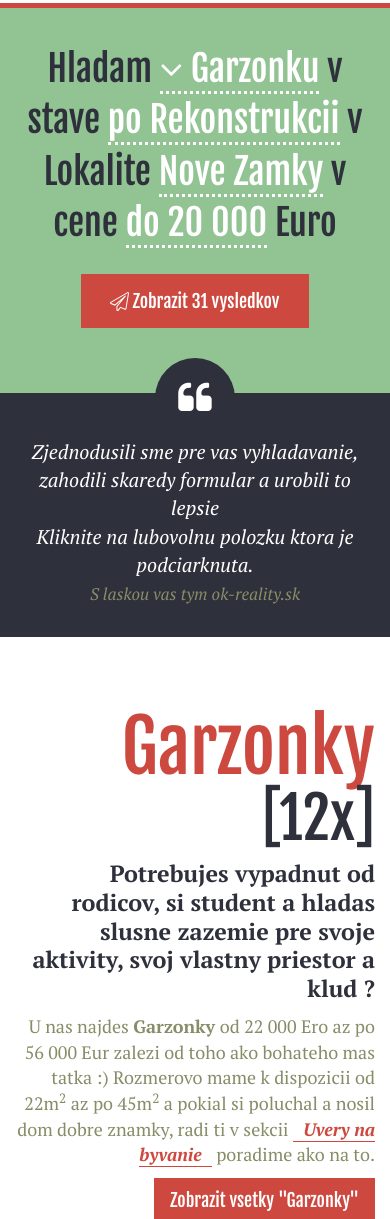
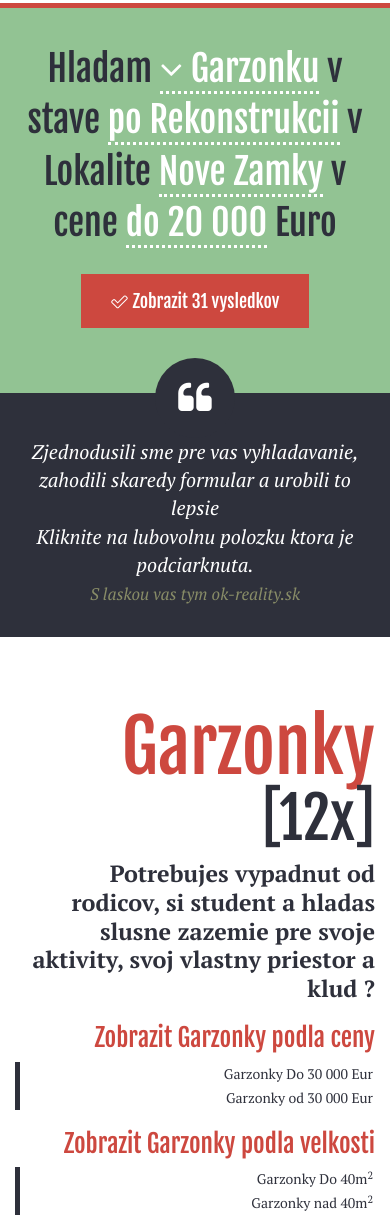
Before and after one commit to quaplo/ok-redesign, a PHP site: page / in a window 390 px wide. Shown: the part 47-1266 px from the top of the page. Run offline with PHP 8.4, Linux system fonts and the light colour scheme; some libraries are stand-ins or nearby versions.

Commit message:
responsive gugixing

```diff
--- a/css/main.css
+++ b/css/main.css
@@ -3,12 +3,10 @@
 @import "n-l-form.css";
 @import "typography.css";
 
-.prop-list {
-    background: #2E303B;
-}
+
 
 .prop-list {
-    background: #92C393;
+
     color: #2E303B;
     position: relative;
     overflow: hidden;
--- a/css/typography.css
+++ b/css/typography.css
@@ -8,6 +8,9 @@
     margin: 25px 0;
 }
 
+h4 {
+    font-size: 1.4rem;
+}
 
 /* Small devices (tablets, 768px and up) */
 @media (min-width: 768px) {
--- a/index.php
+++ b/index.php
@@ -84,7 +84,7 @@
             Hladam <a><i class="fa fa-angle-down" aria-hidden="true"></i> Garzonku</a> v stave <a>po Rekonstrukcii</a> v Lokalite <a>Nove Zamky</a> v cene <a>do 20 000</a> Euro
             <br/>
 
-            <a class="btn btn-lg btn-primary"><i class="fa fa-paper-plane storke" aria-hidden="true"></i> Zobrazit 31 vysledkov</a>
+            <a class="btn btn-lg btn-primary"><i class="fa fa-check storke" aria-hidden="true"></i> Zobrazit 31 vysledkov</a>
         </div>
     </div>
 </div>
@@ -105,25 +105,14 @@
 <div class="bg-1">
     <div class="container section-home">
         <div class="row">
-            <div class="col-lg-6 right">
+            <div class="col-lg-6 col-sm-6 right">
                 <h2>Garzonky <span>[12x]</span></h2>
                 <p class="perex">Potrebujes vypadnut od rodicov, si student a hladas slusne zazemie pre svoje aktivity, svoj vlastny priestor a klud ? </p>
-                <p class="text">U nas najdes <strong>Garzonky </strong> od 22 000 Ero az po 56 000 Eur zalezi od toho ako bohateho mas tatka :) Rozmerovo mame k dispozicii od 22m<sup>2</sup> az po 45m<sup>2</sup> a pokial si poluchal a nosil dom dobre znamky, radi ti v sekcii <a>Uvery na byvanie</a> poradime ako na to.</p>
-                <div class="tags">
-
-                </div>
+                <p class="text visible-lg">U nas najdes <strong>Garzonky </strong> od 22 000 Ero az po 56 000 Eur zalezi od toho ako bohateho mas tatka :) Rozmerovo mame k dispozicii od 22m<sup>2</sup> az po 45m<sup>2</sup> a pokial si poluchal a nosil dom dobre znamky, radi ti v sekcii <a>Uvery na byvanie</a> poradime ako na to.</p>
 
 
+                    <div class="row">
 
-                <div class="right">
-                    <a class="btn btn-lg btn-primary center">Zobrazit vsetky  "Garzonky"</a>
-                </div>
-            </div>
-
-            <div class="col-lg-6  ">
-                <div class="prop-list ">
-                    <img class="prsnt" src="http://nucleusproperties.in/uploads/interior/interior_design_image1423034853.jpg" />
-                    <div class="row">
                         <div class="col-lg-6">
                             <h4>Zobrazit  Garzonky podla ceny</h4>
                             <ul class="section-nav">
@@ -138,16 +127,40 @@
                                 <li><a href="#">Garzonky nad 40m<sup>2</sup></a></li>
                             </ul>
                         </div>
+
                     </div>
 
-
+                <div class="right">
+                    <a class="btn btn-lg btn-primary center">Zobrazit vsetky  "Garzonky"</a>
                 </div>
-
             </div>
 
+            <div class="col-lg-6  col-sm-6">
+                <div class="prop-list ">
+                    <img class="prsnt" src="http://nucleusproperties.in/uploads/interior/interior_design_image1423034853.jpg" />
+                    <div class="row">
+                        <div class="col-lg-4 col-sm-6 col-xs-6">
+                            <div class="promo-view">
+                                <img class="prsnt" src="http://ok-reality.sk/files/gallery/thumbs/9b51e0357a564d3119fd0624be800680.jpg" />
+                                <strong class="locality">Bratislava</strong>
+                                <div class="meta">
+                                    <span class="price">22000 Eur</span>
+                                    -
+                                    <span class="prop">72m<sup>2</sup></span>
+                                </div>
+                            </div>
 
+                        </div>
+                        <div class="col-lg-4 col-sm-6 col-xs-6">
+                            <img class="prsnt" src="http://ok-reality.sk/files/gallery/thumbs/9b51e0357a564d3119fd0624be800680.jpg" />
+                        </div>
+                        <div class="col-lg-4 col-sm-6 col-xs-6">
+                            <img class="prsnt" src="http://ok-reality.sk/files/gallery/thumbs/9b51e0357a564d3119fd0624be800680.jpg" />
+                        </div>
 
-
+                    </div>
+                </div>
+            </div>
         </div>
     </div>
 </div>
@@ -164,19 +177,23 @@
                 <div class="prop-list ">
                     <img class="prsnt" src="http://4.bp.blogspot.com/-cWKYiZqwlHQ/UTTqp0yyS8I/AAAAAAAAoA0/bFpnudPQqCY/s1600/Modern+house+exterior++front+designs+ideas..jpg" />
                     <div class="row">
-                        <div class="col-lg-6">
+
+                        <div class="col-lg-4">
                             <h4>Zobrazit  Garzonky podla ceny</h4>
                             <ul class="section-nav">
                                 <li><a href="#">Garzonky Do 30 000 Eur</a></li>
                                 <li><a href="#">Garzonky od 30 000 Eur</a></li>
                             </ul>
                         </div>
-                        <div class="col-lg-6">
+                        <div class="col-lg-4">
                             <h4>Zobrazit  Garzonky podla velkosti</h4>
                             <ul class="section-nav">
                                 <li><a href="#">Garzonky Do 40m<sup>2</sup></a></li>
                                 <li><a href="#">Garzonky nad 40m<sup>2</sup></a></li>
                             </ul>
+                        </div>
+                        <div class="col-lg-4">
+                            <img class="prsnt" src="http://ok-reality.sk/files/gallery/thumbs/9b51e0357a564d3119fd0624be800680.jpg" />
                         </div>
                     </div>
 
```
